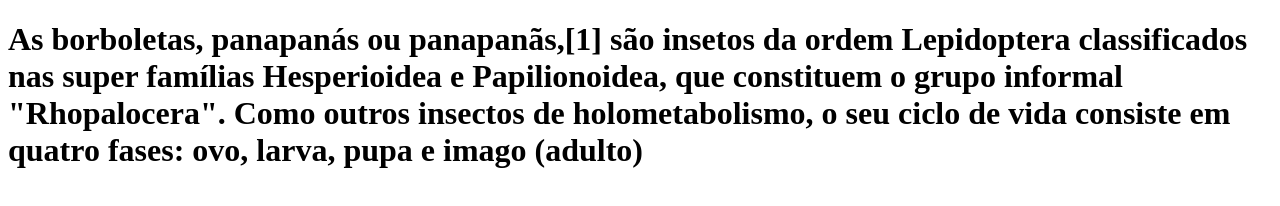
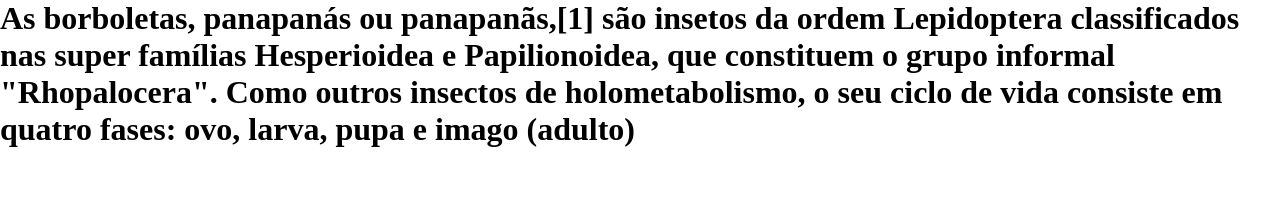
Before and after one commit to marialves868/curso-git, a plain HTML site: page index.html in a window 1280 px wide. Drawn offline with Linux system fonts and the light colour scheme.

Commit message:
14 commit - adicionando o estilo.css

```diff
--- /dev/null
+++ b/estilo.css
@@ -0,0 +1,4 @@
+*{
+    margin:0;
+    padding:0;
+}
--- a/index.html
+++ b/index.html
@@ -4,6 +4,7 @@
     <meta charset="UTF-8">
     <meta name="viewport" content="width=device-width, initial-scale=1.0">
  <title>corrigido</title>
+ <link rel="stylesheet" href="estilo.css">
 </head>
 <body>
     <h1>As borboletas, panapanás ou panapanãs,[1] são insetos da ordem Lepidoptera classificados nas super famílias Hesperioidea e Papilionoidea, que constituem o grupo informal "Rhopalocera". Como outros insectos de holometabolismo, o seu ciclo de vida consiste em quatro fases: ovo, larva, pupa e imago (adulto)</h1>
```
